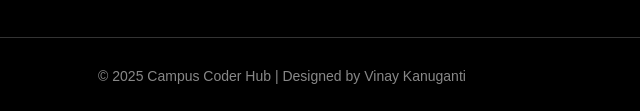
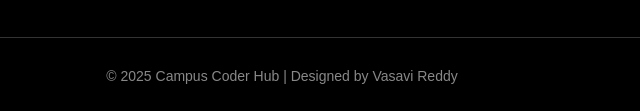
Before and after one commit to Vasavi281/Campuscoder-hub, a plain HTML site: page web.html in a window 1280 px wide. Shown: the part 1893-2004 px from the top of the page, 358-998 px from the left. Drawn offline with Linux system fonts and the light colour scheme.

Commit message:
Update web.html

```diff
--- a/web.html
+++ b/web.html
@@ -173,7 +173,7 @@
   </div>
 
   <footer>
-    © 2025 Campus Coder Hub | Designed by Vinay Kanuganti
+    © 2025 Campus Coder Hub | Designed by Vasavi Reddy
   </footer>
 </body>
 </html>
```
